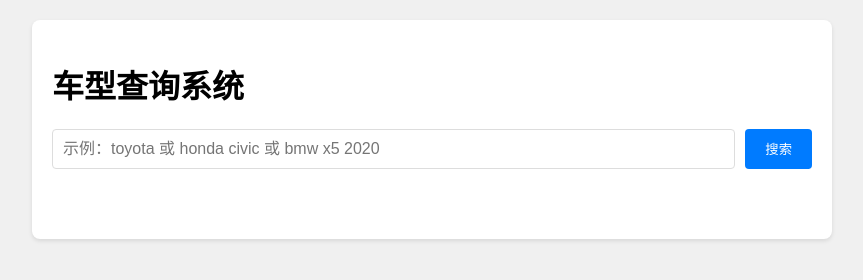
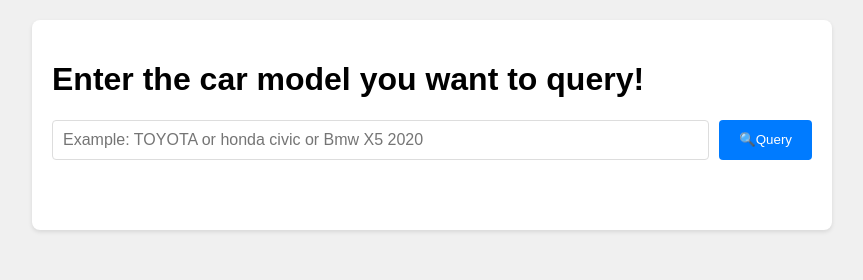
Before and after one commit to BurntSuqar/Check-carpaly-compatible-models, a plain HTML site: page index.html in a window 1280 px wide. Shown: the whole page, without its empty margins (208-1071 px from the left). Drawn offline with Linux system fonts and the light colour scheme.

Commit message:
Update index.html

```diff
--- a/index.html
+++ b/index.html
@@ -1,9 +1,9 @@
 <!DOCTYPE html>
-<html lang="zh-CN">
+<html lang="en">
 <head>
     <meta charset="UTF-8">
     <meta name="viewport" content="width=device-width, initial-scale=1.0">
-    <title>车型查询系统</title>
+    <title>Check CarPlay compatible models</title>
     <style>
         /* 保持原有样式不变 */
         body { font-family: Arial, sans-serif; max-width: 800px; margin: 0 auto; padding: 20px; background-color: #f0f0f0; }
@@ -18,15 +18,15 @@
 </head>
 <body>
     <div class="container">
-        <h1>车型查询系统</h1>
+        <h1>Enter the car model you want to query!</h1>
         <div class="search-box">
-            <input type="text" id="searchInput" placeholder="示例：toyota 或 honda civic 或 bmw x5 2020">
-            <button id="searchBtn">搜索</button>
+            <input type="text" id="searchInput" placeholder="Example: TOYOTA or honda civic or Bmw X5 2020">
+            <button id="searchBtn">🔍Query</button>
         </div>
         <div id="resultContainer" class="result"></div>
     </div>
 
-    <!-- 加载顺序很重要：先数据后逻辑 -->
+    <!-- 加载数据后逻辑 -->
     <script src="data.js"></script>
     <script src="main.js"></script>
 </body>
```
